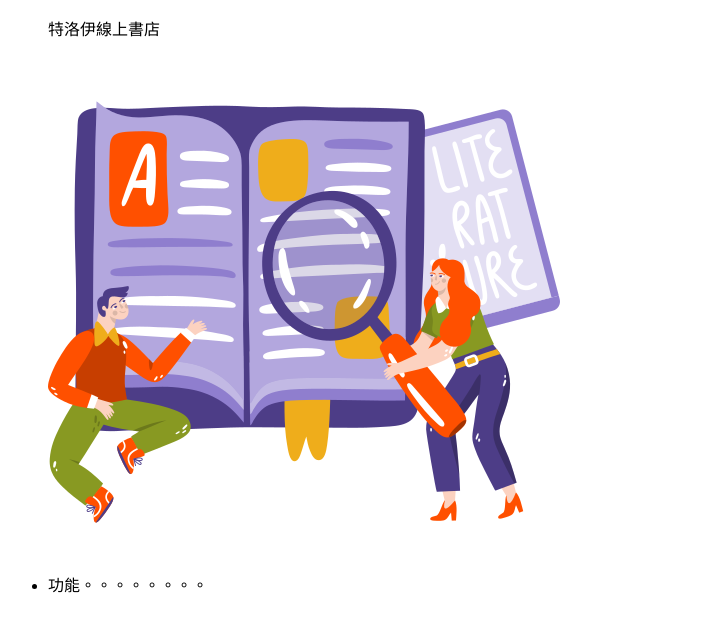
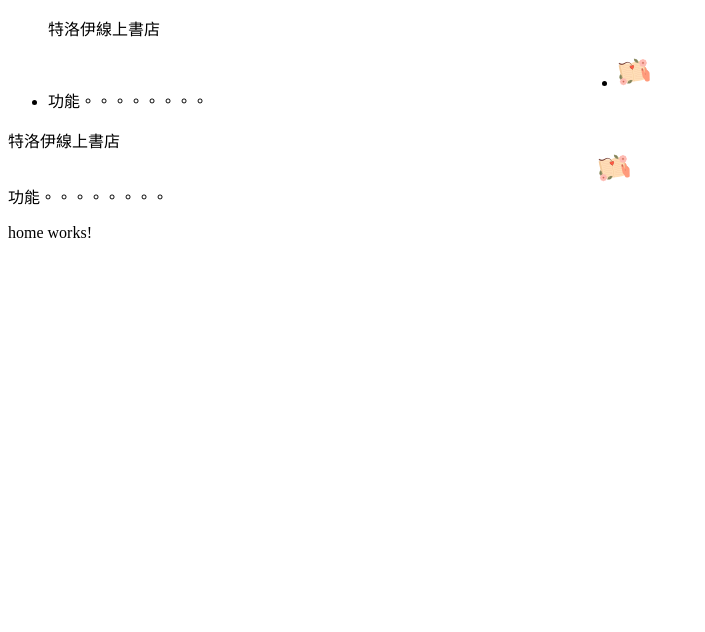
Before and after one commit to KenCookie/AngularQuiz, an Angular app: page /home in a window 1280 px wide. Shown: the top 632 px of the page, without its empty margins (0-705 px from the left). Built offline with nearby package versions, Linux system fonts and the light colour scheme.

Commit message:
標題列

```diff
--- a/src/app/app.component.css
+++ b/src/app/app.component.css
@@ -0,0 +1,10 @@
+.titleimg {
+    width: 84px;
+    height: 32px;
+    margin: auto;
+}
+
+img {
+    max-width: 100%;
+    max-height: 100%;
+}
--- a/src/app/app.component.html
+++ b/src/app/app.component.html
@@ -1 +1,16 @@
+<div>
+    <ul class="bsname">特洛伊線上書店 </ul>
+    <ul class="titlebar">
+        <li class="titleimg"><img src="../../assets/homeicon1.png" alt="特洛伊書店"></li>
+        <li>功能。。。。。。。。</li>
+    </ul>
+</div>
+<div>
+    <div class="bsname">特洛伊線上書店 </div>
+    <div class="titlebar">
+        <div class="titleimg"><img src="../../assets/homeicon1.png" alt="特洛伊書店"></div>
+        <div>功能。。。。。。。。</div>
+    </div>
+</div>
+
 <router-outlet></router-outlet>
--- a/src/app/home/home.component.html
+++ b/src/app/home/home.component.html
@@ -1,8 +1 @@
-<!-- <p>home works!</p> -->
-<div>
-    <ul class="bsname">特洛伊線上書店 </ul>
-    <ul class="titlebar">
-        <img src="../../assets/homeicon.png">
-        <li>功能。。。。。。。。</li>
-    </ul>
-</div>
+<p>home works!</p>
```
Also changed, not shown: src/assets/homeicon1.png (added).
